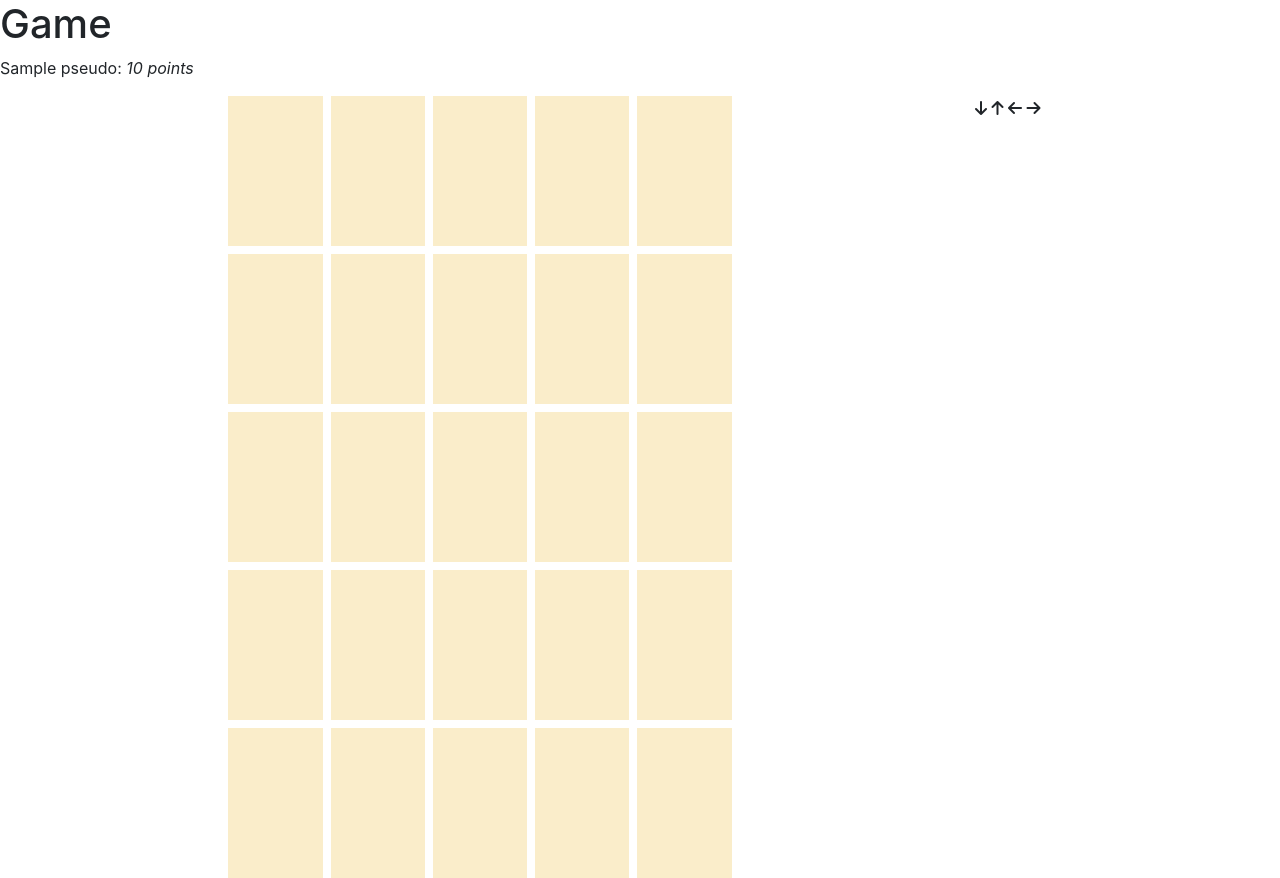
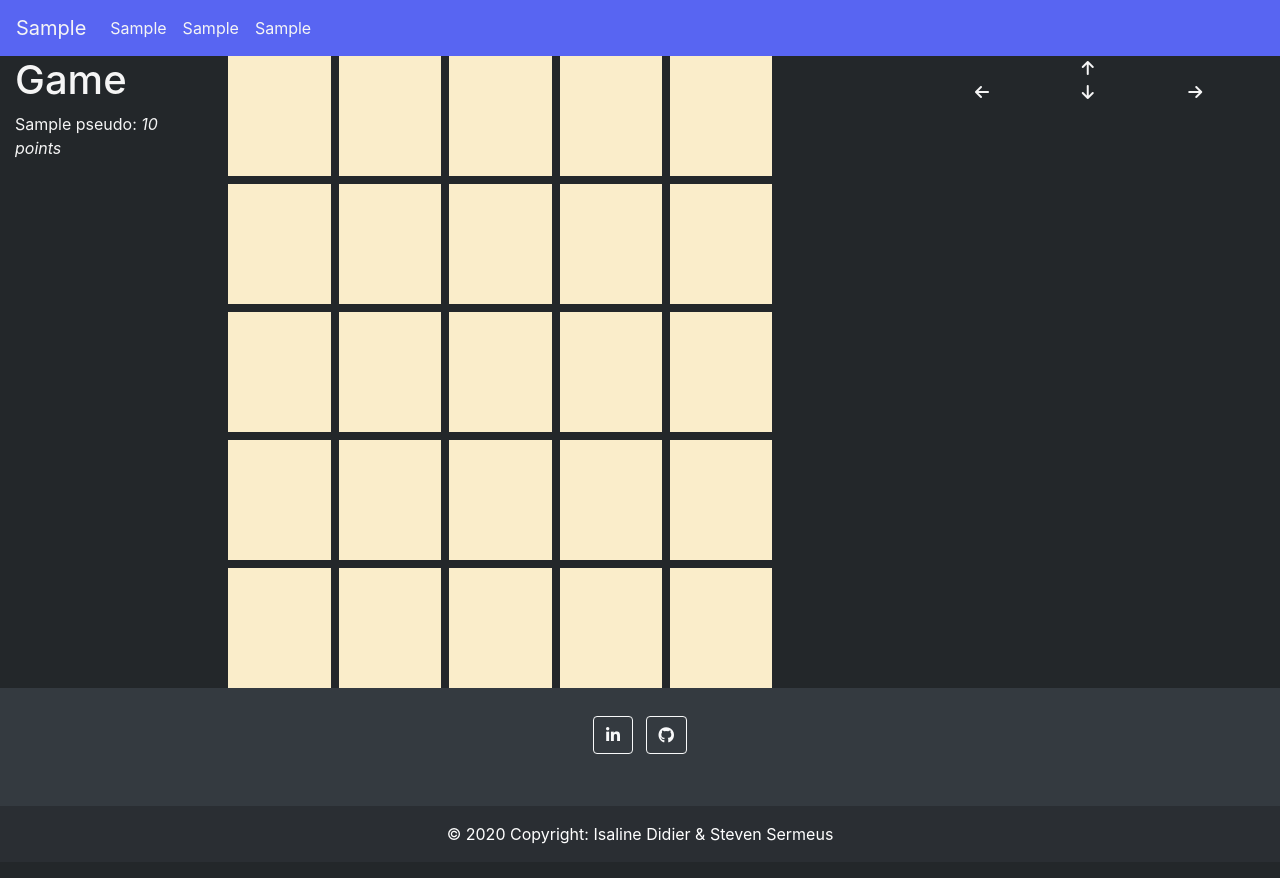
Before and after one commit to cactouss/JeuIA, a Flask app: template projetIA/templates/game.html in a window 1280 px wide. After the commit the page ends 844 px from the top, so only its background shows below. Run offline with Flask 2, Linux system fonts and the light colour scheme; the template is opened without the code that fills it: most values are stand-ins (such as "Sample title", 1, 10 or a date in 2020); some libraries are stand-ins or nearby versions.

Commit message:
Template + design

```diff
--- a/projetIA/static/style.css
+++ b/projetIA/static/style.css
@@ -1,10 +1,29 @@
 #grid {
   display: grid;
-  grid-template-rows: repeat(5, 150px);
-  grid-template-columns: repeat(5, 1fr);
+  grid-template-rows: repeat(5, 15vh);
+  grid-template-columns: repeat(5, 8vw);
   grid-gap: 0.5rem;
 }
 
 #grid > * {
   background-color: #faedca;
 }
+
+.background-page{
+  background-color: #23272A;
+}
+
+.white{
+  color:whitesmoke;
+}
+nav#nav-color{
+  background-color:#5865F2;
+}
+
+.nav-link {
+  color: whitesmoke !important;
+}
+
+.navbar-brand{
+  color:whitesmoke !important;
+}
--- /dev/null
+++ b/projetIA/templates/base.html
@@ -0,0 +1,74 @@
+<!DOCTYPE html>
+<html>
+  <head>
+
+    <link
+      rel="stylesheet"
+      href="https://cdn.jsdelivr.net/npm/bootstrap@4.3.1/dist/css/bootstrap.min.css"
+      integrity="sha384-ggOyR0iXCbMQv3Xipma34MD+dH/1fQ784/j6cY/iJTQUOhcWr7x9JvoRxT2MZw1T"
+      crossorigin="anonymous"
+    />
+    <link rel="stylesheet" href="../static/style.css" />
+
+    <script
+      src="https://kit.fontawesome.com/a473464692.js"
+      crossorigin="anonymous"
+    ></script>
+
+    <title>{% block title %}{% endblock%}</title>
+  </head>
+  <body class="background-page d-flex flex-column min-vh-100">
+      <nav id="nav-color" class="navbar navbar-expand-lg navbar-light " >
+        <button class="navbar-toggler" type="button" data-toggle="collapse" data-target="#navbarTogglerDemo03" aria-controls="navbarTogglerDemo03" aria-expanded="false" aria-label="Toggle navigation">
+          <span class="navbar-toggler-icon"></span>
+        </button>
+        <a class="navbar-brand white" href="#">Sample</a>
+
+        <div class="collapse navbar-collapse " id="navbarTogglerDemo03">
+          <ul class="navbar-nav mr-auto mt-2 mt-lg-0">
+            <li class="nav-item ">
+              <a class="nav-link " href="#">Sample <span class="sr-only">(current)</span></a>
+            </li>
+            <li class="nav-item">
+              <a class="nav-link" href="#">Sample</a>
+            </li>
+            <li class="nav-item">
+              <a class="nav-link " href="#">Sample</a>
+            </li>
+          </ul>
+        </div>
+      </nav>
+
+
+
+        {%block content%}{% endblock %}
+
+
+      <footer class="mt-auto bg-dark text-center text-white ">
+        <!-- Grid container -->
+        <div class="container p-4 pb-0">
+          <!-- Section: Social media -->
+          <section class="mb-4">
+            <!-- Linkedin -->
+            <a class="btn btn-outline-light btn-floating m-1" href="#!" role="button"
+              ><i class="fab fa-linkedin-in"></i
+            ></a>
+
+            <!-- Github -->
+            <a class="btn btn-outline-light btn-floating m-1" href="#!" role="button"
+              ><i class="fab fa-github"></i
+            ></a>
+          </section>
+          <!-- Section: Social media -->
+        </div>
+        <!-- Grid container -->
+
+        <!-- Copyright -->
+        <div class="text-center p-3" style="background-color: rgba(0, 0, 0, 0.2);">
+          © 2020 Copyright:
+          <a class="text-white" href="#">Isaline Didier & Steven Sermeus</a>
+        </div>
+        <!-- Copyright -->
+      </footer>
+  </body>
+</html>
--- a/projetIA/templates/game.html
+++ b/projetIA/templates/game.html
@@ -1,26 +1,13 @@
-<!DOCTYPE html>
-<html>
-  <head>
-    <link
-      rel="stylesheet"
-      href="https://cdn.jsdelivr.net/npm/bootstrap@4.3.1/dist/css/bootstrap.min.css"
-      integrity="sha384-ggOyR0iXCbMQv3Xipma34MD+dH/1fQ784/j6cY/iJTQUOhcWr7x9JvoRxT2MZw1T"
-      crossorigin="anonymous"
-    />
-    <link rel="stylesheet" href="../static/style.css" />
-    <script
-      src="https://kit.fontawesome.com/a473464692.js"
-      crossorigin="anonymous"
-    ></script>
-    <title>Game Page</title>
-  </head>
-  <body>
-    <h1>Game</h1>
-    <p>{{player['pseudo']}}: <em>{{player['points']}} points</em></p>
+{% extends 'base.html' %}
+  {% block title %}PiGame{% endblock %}
+  {% block content %}
       <div class="container-fluid">
         <div class="row">
-        <div class="col-md-2"></div>
-        <div class="col-md-5 col-sm-9" id="grid">
+          <div class="col-md-2">
+            <h1 class="white">Game</h1>
+            <p class="white">{{player['pseudo']}}: <em class="white">{{player['points']}} points</em></p>
+          </div>
+          <div class="col-md-5" id="grid">
             <div id="c1r1"></div>
             <div id="c1r2"></div>
             <div id="c1r3"></div>
@@ -52,13 +39,29 @@
             <div id="c5r5"></div>
           </div>
           <div class="col-md-2"></div>
-        <div class="col-md-3 col-sm-3" id="arrows">
-          <i class="fa-solid fa-arrow-down"></i>
-          <i class="fa-solid fa-arrow-up"></i>
-          <i class="fa-solid fa-arrow-left"></i>
-          <i class="fa-solid fa-arrow-right"></i>
+          <div class="col-md-3" id="arrows">
+            <div class="row">
+              <div class="col-md-4 align-center"></div>
+              <div class="col-md-4 align-center">
+                <i class="fa-solid fa-arrow-up white"></i>
+              </div>
+              <div class="col-md-4 align-center"></div>
+            </div>
+            <div class="row">
+              <div class="col-md-4 align-center">
+                <i class="fa-solid fa-arrow-left white"></i>
+
+              </div>
+              <div class="col-md-4 align-center">
+                <i class="fa-solid fa-arrow-down white"></i>
+
+              </div>
+              <div class="col-md-4 align-center">
+                <i class="fa-solid fa-arrow-right white"></i>
+
               </div>
             </div>
           </div>
-  </body>
-</html>
+        </div>
+      </div>
+      {% endblock %}
```
Also changed, not shown: projetIA/templates/index.html (+7 -12 lines). Lines whose indentation alone changed are shown as unchanged.
